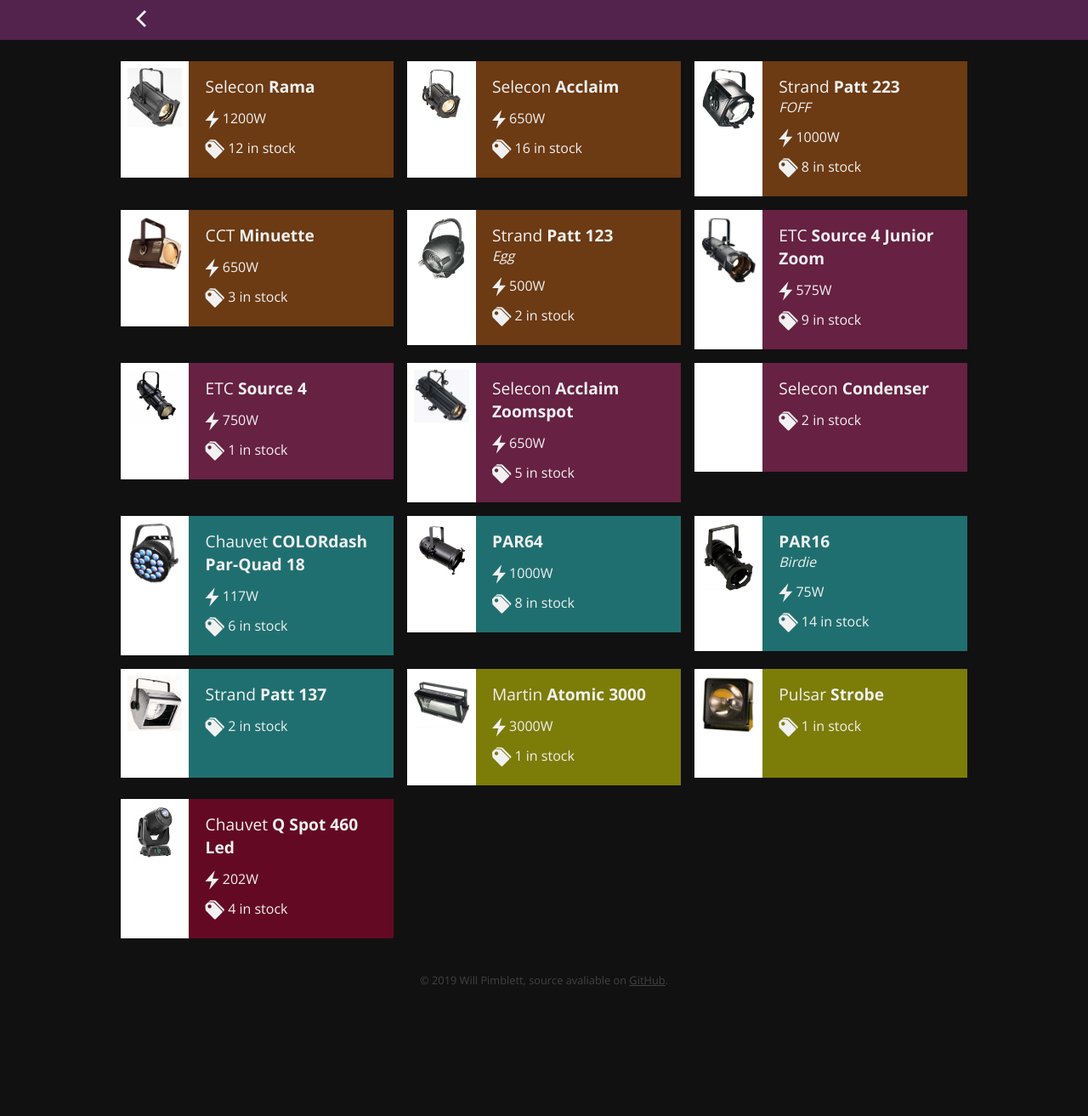
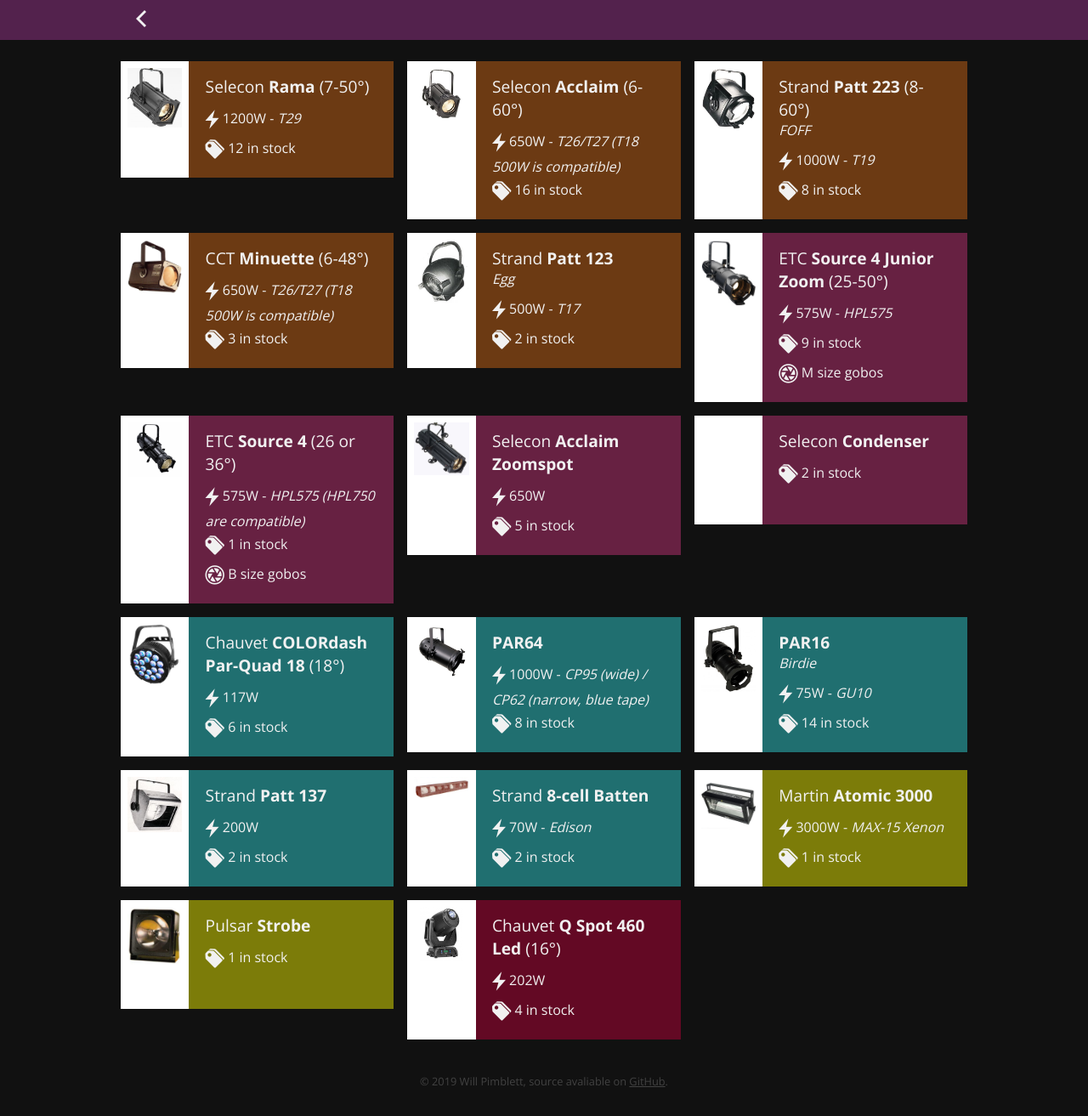
Before and after one commit to newtheatre/lx, a Jekyll site: the page built from lanterns.html, in a window 1280 px wide and 1313 px high. Shown: the whole window at 85% size. Built offline with Jekyll 4.4.1, drawn with Linux system fonts in a browser that asks for light colours.

Commit message:
Add lamp info; battens (#23)
* Add lamp info

* Dependencies

* Add beam angles

* Tidy up template

Don't necessarily need a new line

```diff
--- a/_data/lanterns.yml
+++ b/_data/lanterns.yml
@@ -4,6 +4,8 @@
   type: Fresnel
   power: 1200
   image: rama.jpg
+  angle: 7-50
+  lamp: T29
   stock:
     good: 12
     repair: 0
@@ -14,6 +16,8 @@
   model: Acclaim
   type: Fresnel
   power: 650
+  angle: 6-60
+  lamp: T26/T27 (T18 500W is compatible)
   image: acclaim-fresnel.jpg
   stock:
     good: 16
@@ -26,6 +30,8 @@
   model: Patt 223
   type: Fresnel
   power: 1000
+  lamp: T19
+  angle: 8-60
   image: patt743.jpg
   stock:
     good: 8
@@ -36,7 +42,9 @@
   make: CCT
   model: Minuette
   type: Fresnel
+  angle: 6-48
   power: 650
+  lamp: T26/T27 (T18 500W is compatible)
   image: cct-minuette.jpg
   stock:
     good: 3
@@ -49,6 +57,7 @@
   model: Patt 123
   type: Fresnel
   power: 500
+  lamp: T17
   image: patt123.jpg
   stock:
     good: 2
@@ -60,7 +69,10 @@
   model: Source 4 Junior Zoom
   type: Profile
   power: 575
+  lamp: HPL575
+  angle: 25-50
   image: s4jnr.jpg
+  gobo: M
   stock:
     good: 9
     repair: 0
@@ -69,9 +81,12 @@
 - lantern:
   make: ETC
   model: Source 4
+  angle: 26 or 36
   type: Profile
-  power: 750
+  power: 575
+  lamp: HPL575 (HPL750 are compatible)
   image: source4.jpg
+  gobo: B
   stock:
     good: 1
     repair: 0
@@ -101,6 +116,7 @@
 - lantern:
   make: Chauvet
   model: COLORdash Par-Quad 18
+  angle: 18
   type: Flood
   power: 117
   image: colordash-par-quad-18.jpg
@@ -114,6 +130,7 @@
   model: PAR64
   type: Flood
   power: 1000
+  lamp: CP95 (wide) / CP62 (narrow, blue tape)
   image: par64.jpg
   stock:
     good: 8
@@ -125,6 +142,7 @@
   model: PAR16
   type: Flood
   power: 75
+  lamp: GU10
   image: par16.jpg
   stock:
     good: 14
@@ -135,7 +153,20 @@
   make: Strand
   model: Patt 137
   type: Flood
+  power: 200
   image: patt137.jpg
+  stock:
+    good: 2
+    repair: 0
+    broken: 0
+
+- lantern:
+  make: Strand
+  model: 8-cell Batten
+  type: Flood
+  image: batten.png
+  power: 70
+  lamp: Edison
   stock:
     good: 2
     repair: 0
@@ -147,6 +178,7 @@
   type: Strobe
   image: atomic.jpg
   power: 3000
+  lamp: MAX-15 Xenon
   stock:
     good: 1
     repair: 0
@@ -166,6 +198,7 @@
   make: Chauvet
   model: Q Spot 460 Led
   type: Mover
+  angle: 16
   power: 202
   image: qspot.jpg
   stock:
--- a/lanterns.html
+++ b/lanterns.html
@@ -24,10 +24,11 @@
           <img src="/images/lanterns/{{ lantern.image }}" />
           {% endif %}
         </div>
-        <h2 class="lantern-title">{{ lantern.make }} <strong>{{ lantern.model }}</strong></h2>
+        <h2 class="lantern-title">{{ lantern.make }} <strong>{{ lantern.model }}</strong>{% if lantern.angle %} ({{ lantern.angle}}&deg;){% endif %}</h2>
         {% if lantern.nickname %}<p class="lantern-name">{{ lantern.nickname }}</p>{% endif %}
-        {% if lantern.power %}<p><i class="ion-flash"></i> {{ lantern.power }}W</p>{% endif %}
+        {% if lantern.power %}<p><i class="ion-flash"></i> {{ lantern.power }}W {% if lantern.lamp %} - <em>{{ lantern.lamp }}</em>{% endif %}</p>{% endif %}
         {% if lantern.stock.good %}<p><i class="ion-pricetags"></i> {{ lantern.stock.good }} in stock</p>{% endif %}
+        {% if lantern.gobo %}<p><i class="ion-aperture"></i> {{ lantern.gobo }} size gobos</p>{% endif %}
       </div>
     </li>
     {% endfor %}
```
Also changed, not shown: Gemfile.lock, images/lanterns/batten.png (added), 1 other file.
